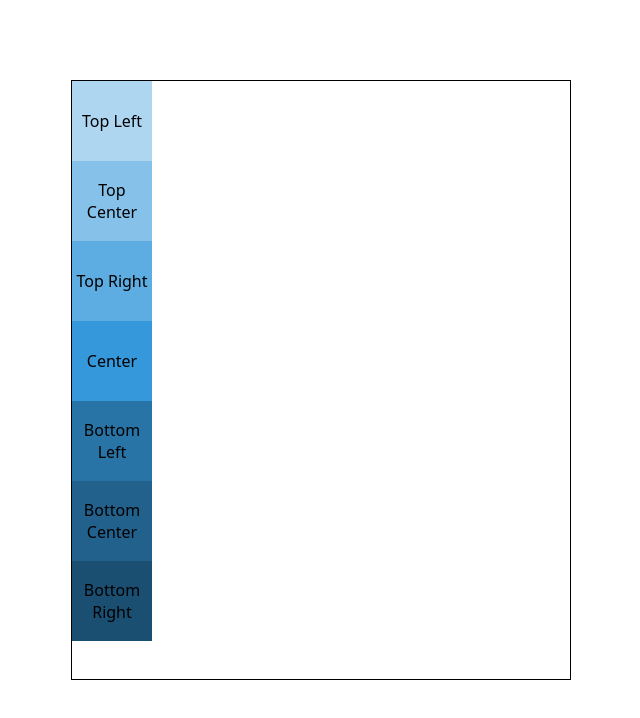
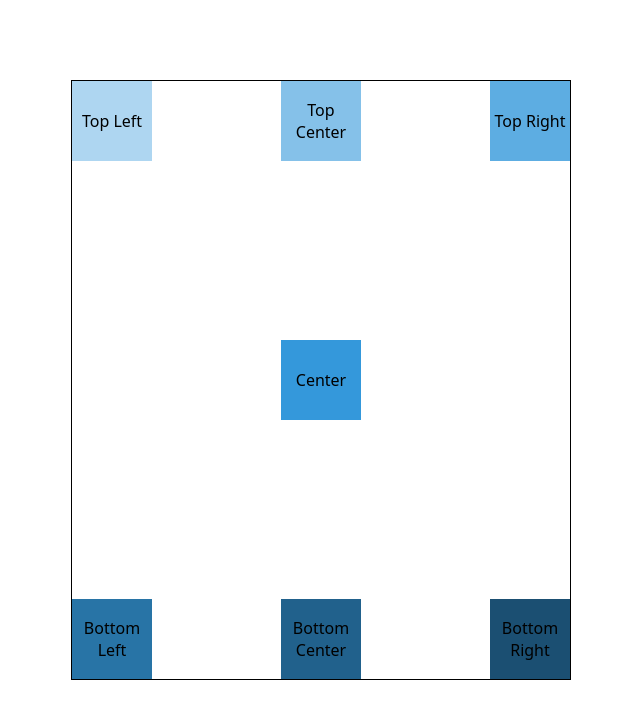
Before and after one commit to arne-witteler/web-dev-repeat, a website: page css-positioning_absolute-position/index.html in a window 1280 px wide. Shown: the whole page, without its empty margins (319-959 px from the left). Drawn offline with Linux system fonts and the light colour scheme.

Commit message:
add positioning to boxes

```diff
--- a/css-positioning_absolute-position/css/styles.css
+++ b/css-positioning_absolute-position/css/styles.css
@@ -37,28 +37,52 @@ main {
 
 .box--top-left {
   background-color: #aed6f1;
+  position: absolute;
+  top: 0px;
+  left: 0px;
 }
 
 .box--top-center {
   background-color: #85c1e9;
+  position: absolute;
+  top: 0px;
+  left: 50%;
+  transform: translate(-50%);
 }
 
 .box--top-right {
   background-color: #5dade2;
+  position: absolute;
+  top: 0;
+  right: 0px;
 }
 
 .box--center {
   background-color: #3498db;
+  position: absolute;
+  top: 50%;
+  left: 50%;
+  transform: translate(-50%, -50%);
 }
 
 .box--bottom-left {
   background-color: #2874a6;
+  position: absolute;
+  left: 0px;
+  bottom: 0px;
 }
 
 .box--bottom-center {
   background-color: #21618c;
+  position: absolute;
+  bottom: 0px;
+  left: 50%;
+  transform: translate(-50%);
 }
 
 .box--bottom-right {
   background-color: #1b4f72;
+  position: absolute;
+  bottom: 0px;
+  right: 0px;
 }
```
